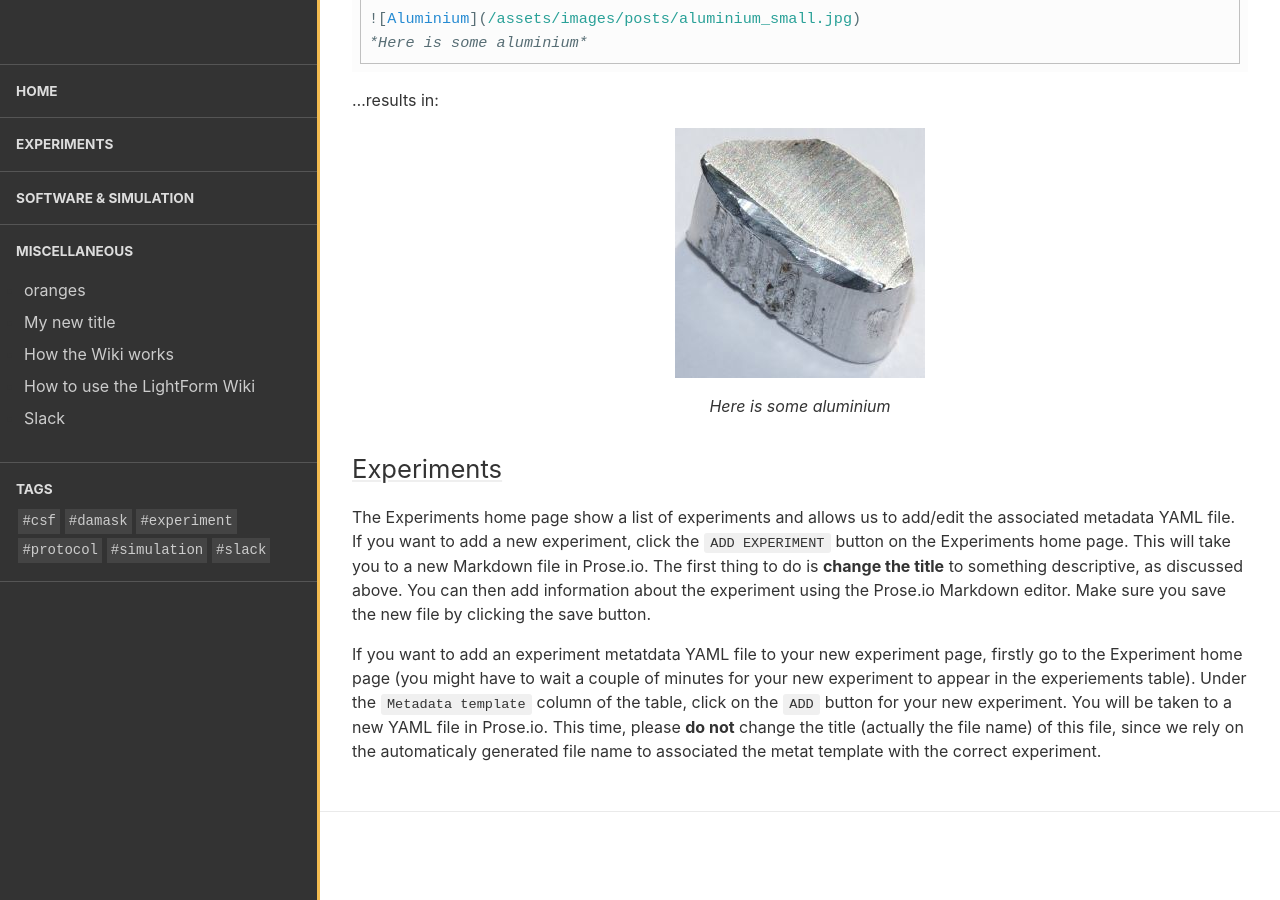
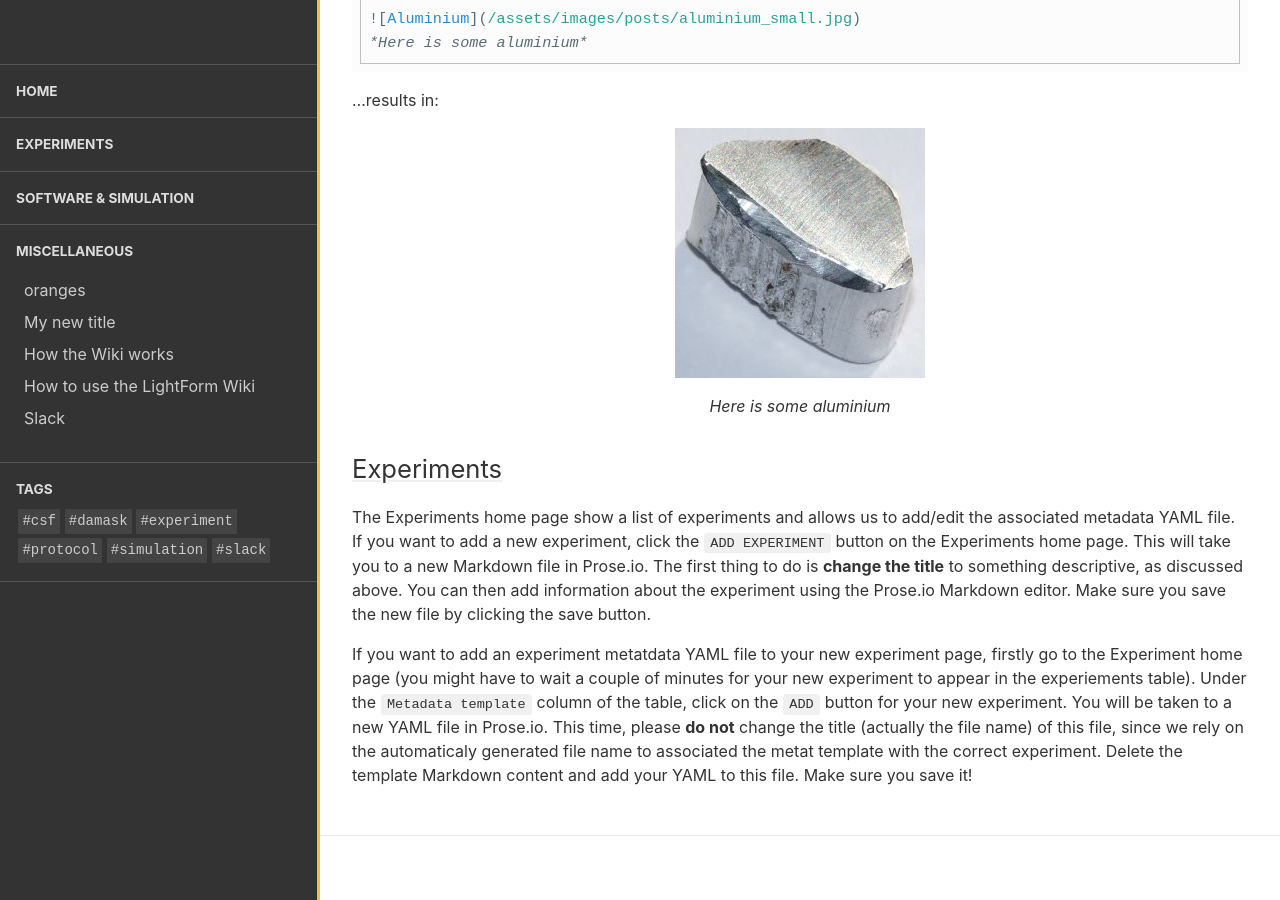
Before and after one commit to test-aplowman/test-aplowman.github.io, a Jekyll site: the page built from collections/_miscellaneous/how_to_use_wiki.md, in a window 1280 px wide and 900 px high, scrolled down 3714 px. Built offline with Jekyll 4.4.1, drawn with Linux system fonts in a browser that asks for light colours.

Commit message:
Update how_to_use_wiki.md

```diff
--- a/collections/_miscellaneous/how_to_use_wiki.md
+++ b/collections/_miscellaneous/how_to_use_wiki.md
@@ -87,4 +87,4 @@
 
 The Experiments home page show a list of experiments and allows us to add/edit the associated metadata YAML file. If you want to add a new experiment, click the `ADD EXPERIMENT` button on the Experiments home page. This will take you to a new Markdown file in Prose.io. The first thing to do is **change the title** to something descriptive, as discussed above. You can then add information about the experiment using the Prose.io Markdown editor. Make sure you save the new file by clicking the save button.
 
-If you want to add an experiment metatdata YAML file to your new experiment page, firstly go to the Experiment home page (you might have to wait a couple of minutes for your new experiment to appear in the experiements table). Under the `Metadata template` column of the table, click on the `ADD` button for your new experiment. You will be taken to a new YAML file in Prose.io. This time, please **do not** change the title (actually the file name) of this file, since we rely on the automaticaly generated file name to associated the metat template with the correct experiment.
+If you want to add an experiment metatdata YAML file to your new experiment page, firstly go to the Experiment home page (you might have to wait a couple of minutes for your new experiment to appear in the experiements table). Under the `Metadata template` column of the table, click on the `ADD` button for your new experiment. You will be taken to a new YAML file in Prose.io. This time, please **do not** change the title (actually the file name) of this file, since we rely on the automaticaly generated file name to associated the metat template with the correct experiment. Delete the template Markdown content and add your YAML to this file. Make sure you save it!
```
